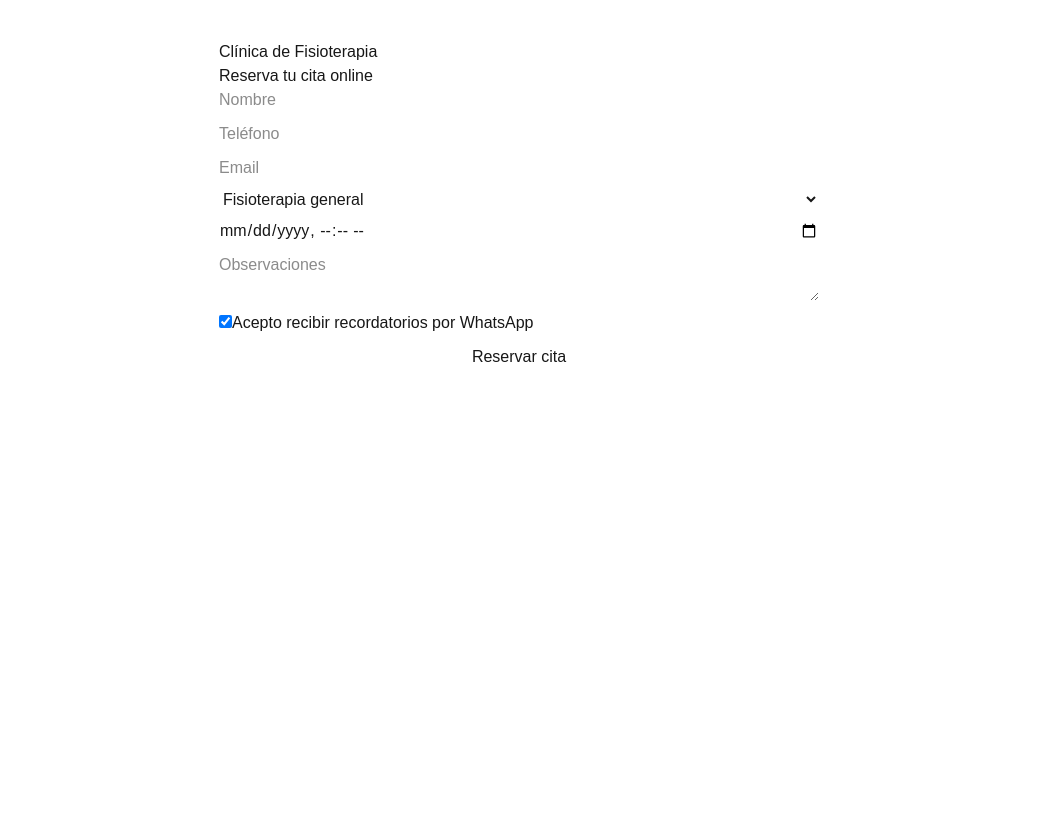
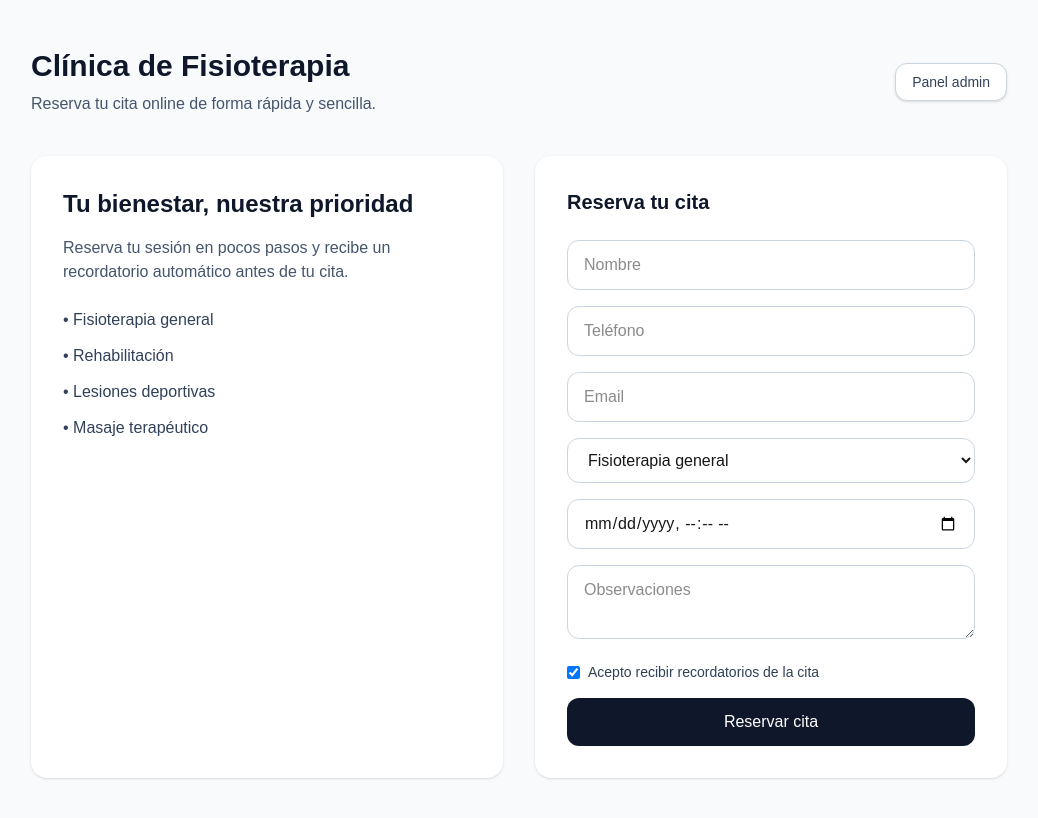
Before and after one commit to danniel7979/fisio-clinic, a Next.js app: page / in a window 1280 px wide. Shown: the top 818 px of the page, without its empty margins (121-1159 px from the left). Built offline with nearby package versions, Linux system fonts and the light colour scheme.

Commit message:
cambios de seguridad y validacion

```diff
--- a/app/api/appointments/route.ts
+++ b/app/api/appointments/route.ts
@@ -1,4 +1,4 @@
-import { NextResponse } from "next/server";
+/*import { NextResponse } from "next/server";
 import { prisma } from "@/lib/prisma";
 
 export async function POST(req: Request) {
@@ -81,4 +81,88 @@ export async function POST(req: Request) {
       { status: 500 }
     );
   }
+}*/
+
+import { NextResponse } from "next/server";
+import { prisma } from "@/lib/prisma";
+import { appointmentSchema } from "@/lib/validators";
+
+export async function POST(req: Request) {
+  try {
+    const body = await req.json();
+
+    const parsed = appointmentSchema.safeParse(body);
+
+    if (!parsed.success) {
+      return NextResponse.json(
+        {
+          error: "Datos inválidos",
+          details: parsed.error.flatten(),
+        },
+        { status: 400 }
+      );
+    }
+
+    const {
+      name,
+      phone,
+      email,
+      service,
+      appointmentAt,
+      notes,
+      whatsappOptIn,
+    } = parsed.data;
+
+    const appointmentDate = new Date(appointmentAt);
+
+    if (isNaN(appointmentDate.getTime())) {
+      return NextResponse.json({ error: "Fecha inválida" }, { status: 400 });
+    }
+
+    if (appointmentDate <= new Date()) {
+      return NextResponse.json(
+        { error: "La cita debe ser futura" },
+        { status: 400 }
+      );
+    }
+
+    const existingAppointment = await prisma.appointment.findFirst({
+      where: {
+        appointmentAt: appointmentDate,
+        reminderStatus: {
+          not: "CANCELLED",
+        },
+      },
+    });
+
+    if (existingAppointment) {
+      return NextResponse.json(
+        { error: "Esa fecha y hora ya están reservadas" },
+        { status: 409 }
+      );
+    }
+
+    const appointment = await prisma.appointment.create({
+      data: {
+        name,
+        phone,
+        email: email || null,
+        service,
+        appointmentAt: appointmentDate,
+        notes: notes || null,
+        whatsappOptIn: Boolean(whatsappOptIn),
+      },
+    });
+
+    return NextResponse.json(
+      { message: "Cita creada correctamente", appointment },
+      { status: 201 }
+    );
+  } catch (error) {
+    console.error("Error al crear la cita:", error);
+    return NextResponse.json(
+      { error: "Error interno del servidor" },
+      { status: 500 }
+    );
+  }
 }
--- a/app/page.tsx
+++ b/app/page.tsx
@@ -1,4 +1,4 @@
-"use client";
+/*"use client";
 
 import { useState } from "react";
 
@@ -107,4 +107,181 @@ export default function HomePage() {
       <p>{message}</p>
     </main>
   );
+}*/
+
+"use client";
+
+import { useState } from "react";
+import Link from "next/link";
+
+export default function HomePage() {
+  const [form, setForm] = useState({
+    name: "",
+    phone: "",
+    email: "",
+    service: "Fisioterapia general",
+    appointmentAt: "",
+    notes: "",
+    whatsappOptIn: true,
+  });
+
+  const [message, setMessage] = useState("");
+
+  async function handleSubmit(e: React.FormEvent) {
+    e.preventDefault();
+    setMessage("Guardando cita...");
+
+    const res = await fetch("/api/appointments", {
+      method: "POST",
+      headers: {
+        "Content-Type": "application/json",
+      },
+      body: JSON.stringify(form),
+    });
+
+    const data = await res.json();
+
+    if (!res.ok) {
+      setMessage(data.error || "Error al guardar la cita");
+      return;
+    }
+
+    setMessage("Cita reservada correctamente");
+    setForm({
+      name: "",
+      phone: "",
+      email: "",
+      service: "Fisioterapia general",
+      appointmentAt: "",
+      notes: "",
+      whatsappOptIn: true,
+    });
+  }
+
+  return (
+    <main className="min-h-screen bg-slate-50">
+      <section className="mx-auto max-w-5xl px-6 py-12">
+        <div className="mb-10 flex items-center justify-between">
+          <div>
+            <h1 className="text-3xl font-bold text-slate-900">
+              Clínica de Fisioterapia
+            </h1>
+            <p className="mt-2 text-slate-600">
+              Reserva tu cita online de forma rápida y sencilla.
+            </p>
+          </div>
+
+          <Link
+            href="/admin"
+            className="rounded-xl border border-slate-300 bg-white px-4 py-2 text-sm font-medium text-slate-700 shadow-sm"
+          >
+            Panel admin
+          </Link>
+        </div>
+
+        <div className="grid gap-8 md:grid-cols-2">
+          <div className="rounded-2xl bg-white p-8 shadow-sm">
+            <h2 className="text-2xl font-semibold text-slate-900">
+              Tu bienestar, nuestra prioridad
+            </h2>
+            <p className="mt-4 text-slate-600">
+              Reserva tu sesión en pocos pasos y recibe un recordatorio automático
+              antes de tu cita.
+            </p>
+
+            <ul className="mt-6 space-y-3 text-slate-700">
+              <li>• Fisioterapia general</li>
+              <li>• Rehabilitación</li>
+              <li>• Lesiones deportivas</li>
+              <li>• Masaje terapéutico</li>
+            </ul>
+          </div>
+
+          <div className="rounded-2xl bg-white p-8 shadow-sm">
+            <h2 className="mb-6 text-xl font-semibold text-slate-900">
+              Reserva tu cita
+            </h2>
+
+            <form onSubmit={handleSubmit} className="space-y-4">
+              <input
+                className="w-full rounded-xl border border-slate-300 px-4 py-3 outline-none focus:border-slate-500"
+                placeholder="Nombre"
+                value={form.name}
+                onChange={(e) => setForm({ ...form, name: e.target.value })}
+                required
+              />
+
+              <input
+                className="w-full rounded-xl border border-slate-300 px-4 py-3 outline-none focus:border-slate-500"
+                placeholder="Teléfono"
+                value={form.phone}
+                onChange={(e) => setForm({ ...form, phone: e.target.value })}
+                required
+              />
+
+              <input
+                className="w-full rounded-xl border border-slate-300 px-4 py-3 outline-none focus:border-slate-500"
+                placeholder="Email"
+                type="email"
+                value={form.email}
+                onChange={(e) => setForm({ ...form, email: e.target.value })}
+              />
+
+              <select
+                className="w-full rounded-xl border border-slate-300 px-4 py-3 outline-none focus:border-slate-500"
+                value={form.service}
+                onChange={(e) => setForm({ ...form, service: e.target.value })}
+              >
+                <option>Fisioterapia general</option>
+                <option>Rehabilitación</option>
+                <option>Masaje terapéutico</option>
+                <option>Lesiones deportivas</option>
+              </select>
+
+              <input
+                className="w-full rounded-xl border border-slate-300 px-4 py-3 outline-none focus:border-slate-500"
+                type="datetime-local"
+                onChange={(e) =>
+                  setForm({
+                    ...form,
+                    appointmentAt: new Date(e.target.value).toISOString(),
+                  })
+                }
+                required
+              />
+
+              <textarea
+                className="w-full rounded-xl border border-slate-300 px-4 py-3 outline-none focus:border-slate-500"
+                placeholder="Observaciones"
+                value={form.notes}
+                onChange={(e) => setForm({ ...form, notes: e.target.value })}
+              />
+
+              <label className="flex items-center gap-2 text-sm text-slate-700">
+                <input
+                  type="checkbox"
+                  checked={form.whatsappOptIn}
+                  onChange={(e) =>
+                    setForm({ ...form, whatsappOptIn: e.target.checked })
+                  }
+                />
+                Acepto recibir recordatorios de la cita
+              </label>
+
+              <button
+                type="submit"
+                className="w-full rounded-xl bg-slate-900 px-4 py-3 font-medium text-white transition hover:bg-slate-800"
+              >
+                Reservar cita
+              </button>
+            </form>
+
+            {message && (
+              <p className="mt-4 text-sm font-medium text-slate-700">{message}</p>
+            )}
+          </div>
+        </div>
+      </section>
+    </main>
+  );
 }
--- /dev/null
+++ b/middleware.ts
@@ -0,0 +1,34 @@
+import { NextResponse } from "next/server";
+import type { NextRequest } from "next/server";
+
+export function middleware(request: NextRequest) {
+  if (!request.nextUrl.pathname.startsWith("/admin")) {
+    return NextResponse.next();
+  }
+
+  const authHeader = request.headers.get("authorization");
+
+  if (authHeader) {
+    const encoded = authHeader.split(" ")[1];
+    const decoded = Buffer.from(encoded, "base64").toString("utf-8");
+    const [username, password] = decoded.split(":");
+
+    if (
+      username === process.env.ADMIN_USER &&
+      password === process.env.ADMIN_PASSWORD
+    ) {
+      return NextResponse.next();
+    }
+  }
+
+  return new NextResponse("Autenticación requerida", {
+    status: 401,
+    headers: {
+      "WWW-Authenticate": 'Basic realm="Admin Area"',
+    },
+  });
+}
+
+export const config = {
+  matcher: ["/admin/:path*"],
+};
--- a/package.json
+++ b/package.json
@@ -16,7 +16,8 @@
     "pg": "^8.20.0",
     "react": "19.2.3",
     "react-dom": "19.2.3",
-    "twilio": "^5.12.2"
+    "twilio": "^5.12.2",
+    "zod": "^4.3.6"
   },
   "devDependencies": {
     "@tailwindcss/postcss": "^4",
```
Also changed, not shown: 1 other file (tests, documents, lock files or other folders).
